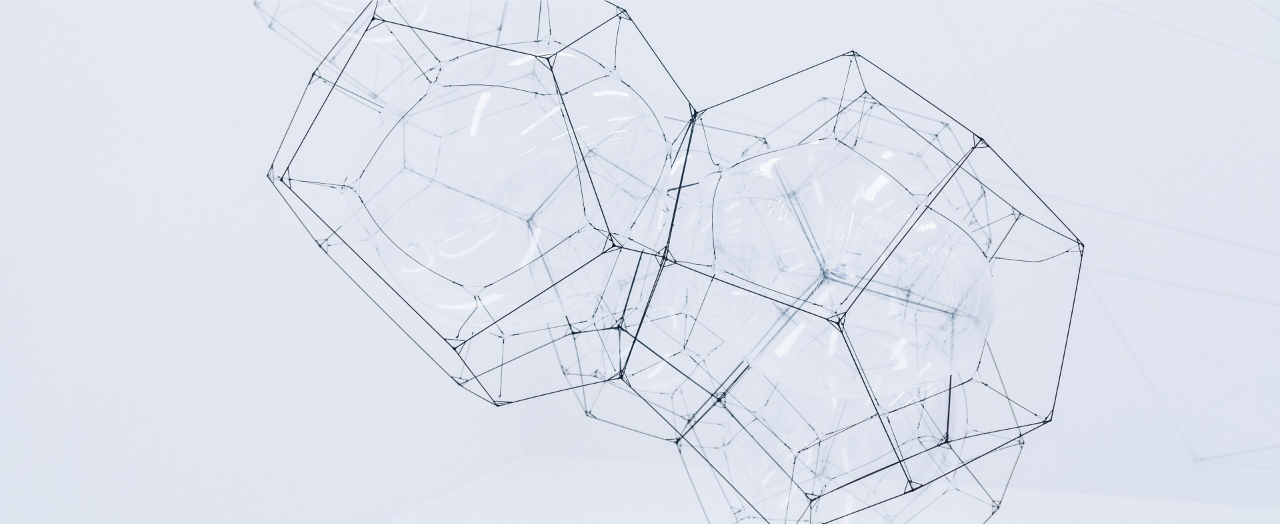
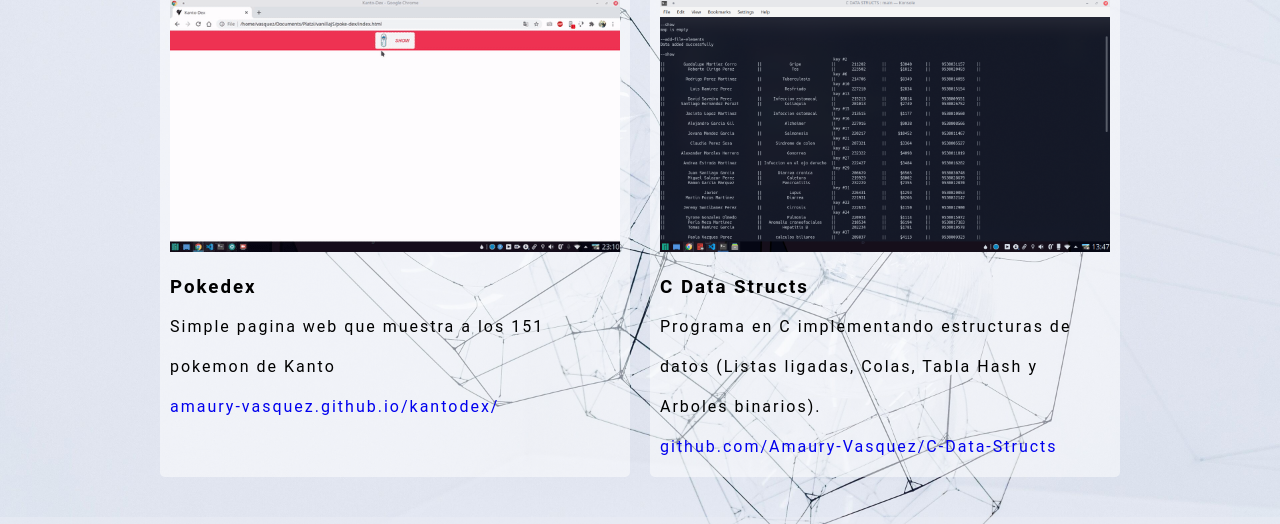
Before and after one commit to Amaury-Vasquez/Personal-blog, a plain HTML site: page proyectos.html in a window 1280 px wide. Shown: the part 229-753 px from the top of the page. Drawn offline with Linux system fonts and the light colour scheme.

Commit message:
Avance seccion proyectos, actualizacion README

```diff
--- a/css/amaury.css
+++ b/css/amaury.css
@@ -7,14 +7,8 @@
   --spacing: 2px;
   --article-background: rgba(255, 255, 255, 0.5);
   --link-color: red;
-}
-
-main section {
-  display: grid;
-  grid-template-columns: 1fr 6fr 1fr;
-  width: 100%;
-  height: auto;
-  margin-top: 20px;
+  --height: 40px;
+  --font-size: 18px;
 }
 
 main section article {
@@ -63,7 +57,7 @@ main section article .image-container.projects {
 }
 main section article .text {
   letter-spacing: var(--spacing);
-  line-height: 40px;
+  line-height: var(--height);
   padding: 30px;
 }
 
@@ -75,13 +69,9 @@ main section article h2 {
 
 main section article p {
   text-align: justify;
-  font-size: 18px;
+  font-size: var(--font-size);
 }
 
-main section article a {
-  font-style: italic;
-  color: var(--link-color);
-}
 main section article .article-subtitle {
   text-align: center;
   font-style: italic;
--- a/css/home.css
+++ /dev/null
@@ -1,76 +0,0 @@
-:root {
-  --main-color: rgba(22, 15, 27, 0.8);
-  --white-text: whitesmoke;
-  --black-text: black;
-  --red: #d80013;
-  --gray: #eceff6;
-  --gold: #ffd700;
-  --spacing: var(--spacing);
-}
-
-.home-main {
-  height: 100%;
-  background-image: url("../assets/images/background.jpg");
-  background-position: center;
-  background-repeat: no-repeat;
-  background-size: cover;
-  width: 100%;
-  position: relative;
-  opacity: 0.7;
-}
-
-main section {
-  display: grid;
-  grid-template-columns: 1fr 6fr 1fr;
-  height: 50%;
-}
-
-main .blog-description {
-  width: 100%;
-  grid-row: 1;
-  grid-column: 2;
-  margin: 0 auto;
-  letter-spacing: var(--spacing);
-  color: var(--black-text);
-  text-align: center;
-  align-self: center;
-  margin-top: 90px;
-  background-color: rgba(256, 256, 256, 0.5);
-  padding: 20px;
-  border-radius: 5px;
-}
-
-main .blog-description h2,
-h3 {
-  font-style: italic;
-  font-size: 25px;
-}
-
-main .blog-description p {
-  line-height: 40px;
-  font-size: 20px;
-  text-align: justify;
-}
-
-main section a {
-  grid-row: 2;
-  grid-column: 2;
-  margin: 0 auto;
-  margin-top: 100px;
-  align-self: center;
-}
-
-.button-link {
-  width: 150px;
-  height: 40px;
-  cursor: pointer;
-  font-size: 16px;
-  font-weight: bold;
-  letter-spacing: var(--spacing);
-  border: 0;
-  border-radius: 5px;
-  outline: none;
-  background-color: var(--gray);
-  color: var(--red);
-  box-shadow: 2px 2px 0px 0px red;
-}
--- a/css/index.css
+++ b/css/index.css
@@ -7,11 +7,15 @@
   --spacing: 2px;
   --article-background: rgba(255, 255, 255, 0.5);
   --height: 40px;
+  --font-size: 18px;
 }
 
-main {
+main section {
   display: grid;
   grid-template-columns: 1fr 6fr 1fr;
+  width: 100%;
+  height: auto;
+  margin-top: 20px;
 }
 
 main article {
@@ -19,7 +23,7 @@ main article {
   grid-column: 2;
   letter-spacing: var(--spacing);
   padding: 20px;
-  margin-top: 50px;
+  margin-top: 30px;
   text-align: center;
   line-height: var(--height);
   opacity: 0.8;
@@ -31,6 +35,10 @@ main article h3 {
 }
 
 main article p {
-  font-size: 20px;
+  font-size: var(--font-size);
   text-align: justify;
 }
+
+footer {
+  position: absolute;
+}
--- a/css/main.css
+++ b/css/main.css
@@ -6,6 +6,7 @@
   --gray: #eceff6;
   --gold: #ffd700;
   --spacing: 2px;
+  --article-background: rgba(255, 255, 255, 0.5);
 }
 
 html,
@@ -117,6 +118,14 @@ header .header-bottom a:hover {
   opacity: 0.3;
 }
 
+main section {
+  display: grid;
+  grid-template-columns: 1fr 6fr 1fr;
+  width: 100%;
+  height: auto;
+  margin-top: 20px;
+}
+
 footer {
   margin-top: 40px;
   width: 100%;
--- /dev/null
+++ b/css/proyectos.css
@@ -0,0 +1,47 @@
+:root {
+  --main-color: rgba(22, 15, 27, 0.8);
+  --white-text: whitesmoke;
+  --black-text: black;
+  --red: #d80013;
+  --gray: #eceff6;
+  --gold: #ffd700;
+  --spacing: 2px;
+  --article-background: rgba(255, 255, 255, 0.5);
+  --height: 40px;
+  --font-size: 18px;
+}
+
+main section .menu-title {
+  grid-column: 2;
+  text-align: center;
+  margin-bottom: 40px;
+  letter-spacing: var(--spacing);
+  font-style: italic;
+}
+
+main section .project-menu {
+  grid-column: 2;
+  display: grid;
+  grid-gap: 20px;
+  grid-template-columns: repeat(2, 1fr);
+}
+
+main section .project-card {
+  max-width: 100%;
+  background-color: var(--article-background);
+  border-radius: 5px;
+  padding: 10px;
+  line-height: var(--height);
+  letter-spacing: var(--spacing);
+}
+
+main section .project-card h3 {
+  text-transform: capitalize;
+}
+main section .project-card img {
+  max-width: 100%;
+}
+
+footer {
+  position: relative;
+}
--- a/proyectos.html
+++ b/proyectos.html
@@ -5,11 +5,76 @@
     <meta name="viewport" content="width=device-width, initial-scale=1.0" />
     <title>Proyectos</title>
     <link rel="icon" type="image/png" href="assets/images/person.svg" />
-    <link rel="stylesheet" type="text/css" href="css/index.css" />
     <link rel="stylesheet" type="text/css" href="css/main.css" />
+    <link rel="stylesheet" type="text/css" href="css/proyectos.css" />
   </head>
   <body>
     <header></header>
+    <main>
+      <section>
+        <h2 class="menu-title">Proyectos personales</h2>
+        <div class="project-menu">
+          <div class="project-card">
+            <img src="assets/images/page-example.gif" />
+            <h3>Pokedex</h3>
+            <p>
+              Simple pagina web que muestra a los 151 pokemon de Kanto <br />
+              <a
+                href="https://amaury-vasquez.github.io/kantodex/"
+                target="_blank"
+              >
+                amaury-vasquez.github.io/kantodex/</a
+              >
+            </p>
+          </div>
+          <div class="project-card">
+            <img src="assets/images/c-structs.png" />
+            <h3>c data structs</h3>
+            <p>
+              Programa en C implementando estructuras de datos (Listas ligadas,
+              Colas, Tabla Hash y Arboles binarios).
+              <br />
+              <a
+                href="https://github.com/Amaury-Vasquez/C-Data-Structs"
+                target="_blank"
+              >
+                github.com/Amaury-Vasquez/C-Data-Structs</a
+              >
+            </p>
+          </div>
+          <!-- <div class="project-card">
+            <img src="assets/images/c-structs.png" />
+            <h3>c data structs</h3>
+            <p>
+              Programa en C implementando estructuras de datos (Listas ligadas,
+              Colas, Tabla Hash y Arboles binarios).
+              <br />
+              <a
+                href="https://github.com/Amaury-Vasquez/C-Data-Structs"
+                target="_blank"
+              >
+                github.com/Amaury-Vasquez/C-Data-Structs</a
+              >
+            </p>
+          </div>
+          <div class="project-card">
+            <img src="assets/images/c-structs.png" />
+            <h3>c data structs</h3>
+            <p>
+              Programa en C implementando estructuras de datos (Listas ligadas,
+              Colas, Tabla Hash y Arboles binarios).
+              <br />
+              <a
+                href="https://github.com/Amaury-Vasquez/C-Data-Structs"
+                target="_blank"
+              >
+                github.com/Amaury-Vasquez/C-Data-Structs</a
+              >
+            </p>
+          </div>
+        </div> -->
+      </section>
+    </main>
     <footer></footer>
     <script src="scripts/main.js"></script>
   </body>
```
Also changed, not shown: amaury.html (+4 -2 lines), index.html (+7 -4 lines), assets/images/c-structs.png (added), assets/images/pokedex.png (added), 1 other file.
